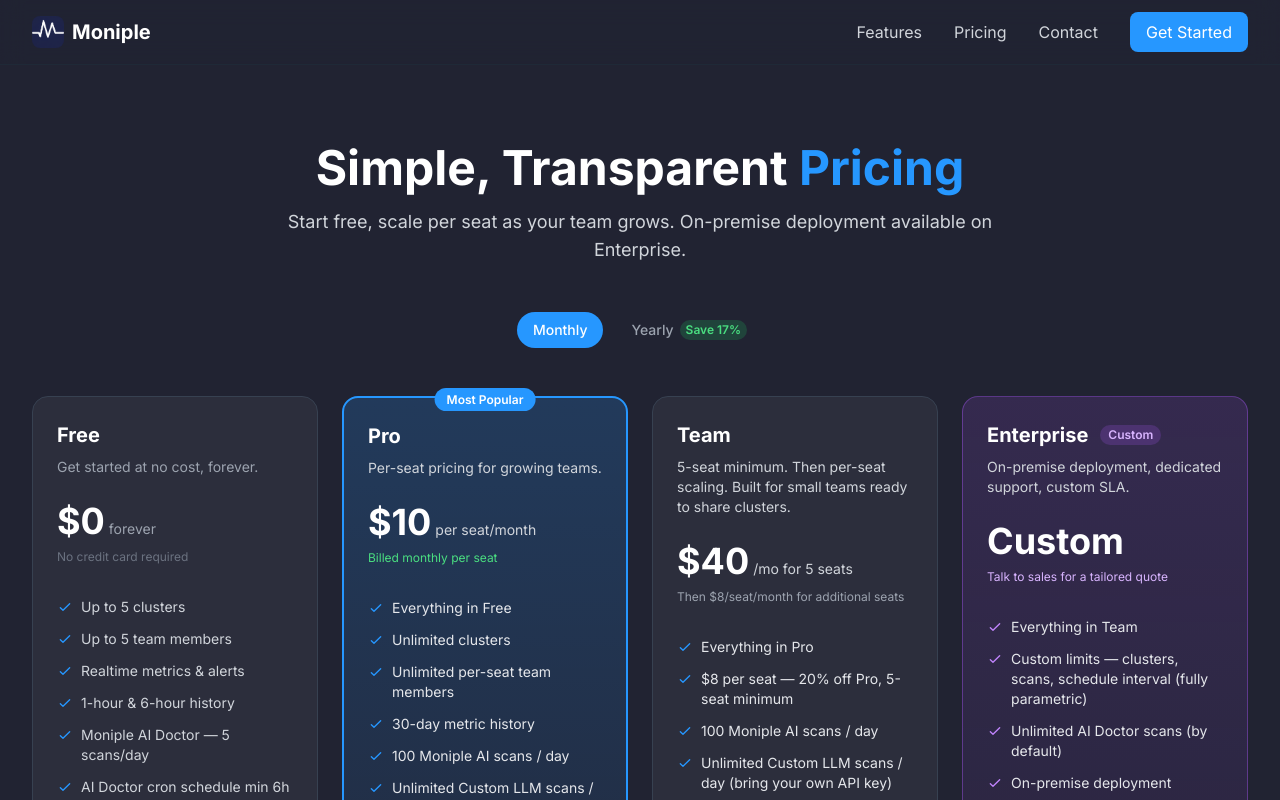
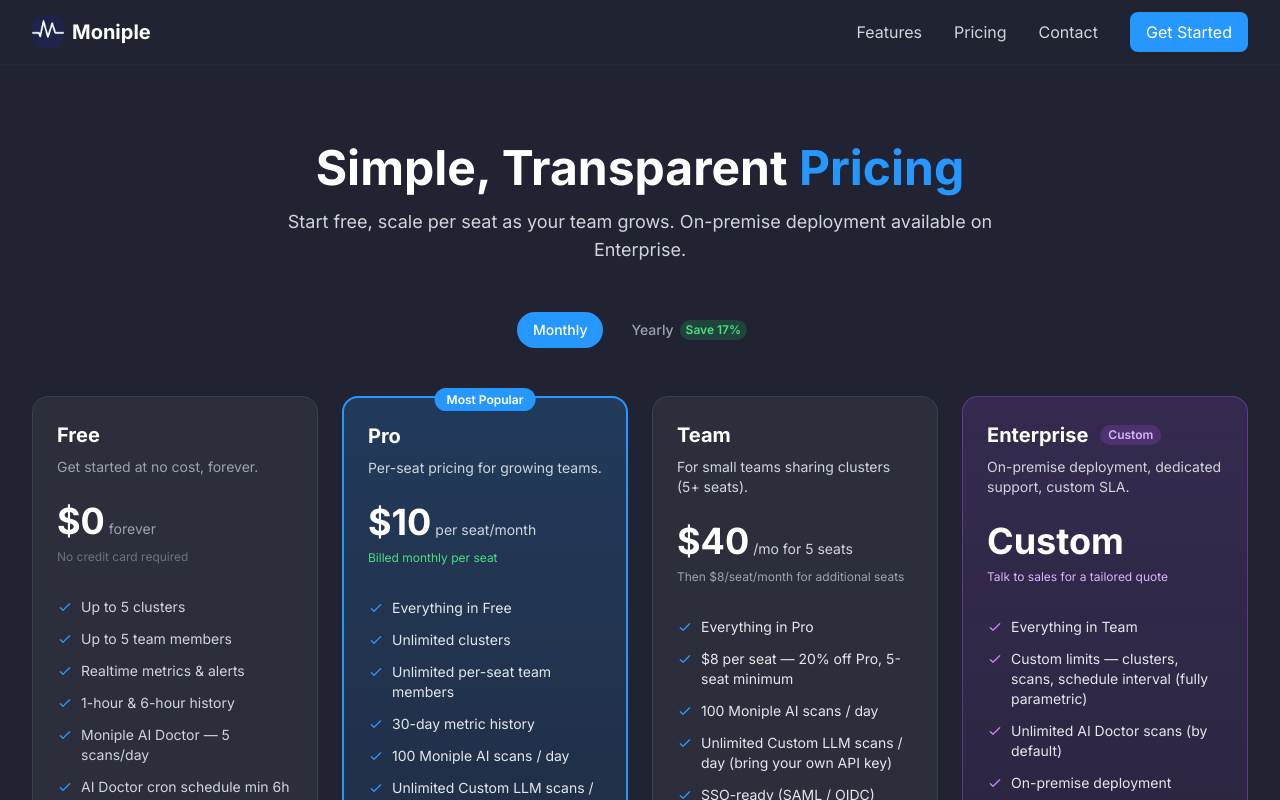
Before and after one commit to muhgumus/moniple-web, a Next.js app: page /pricing in a window 1280 px wide. Shown: the top 800 px of the page. Built offline with nearby package versions, Linux system fonts and the light colour scheme.

Commit message:
moniple-web: shorten Team card description for price alignment
Longer description was pushing $40 below $10 Pro price. Shorter copy
keeps intent on one line so both price labels sit on the same row.

```diff
--- a/src/app/pricing/page.tsx
+++ b/src/app/pricing/page.tsx
@@ -201,7 +201,7 @@
           <div className="rounded-2xl p-6 bg-white/5 border border-gray-700 flex flex-col">
             <h2 className="text-xl font-bold text-white">Team</h2>
             <p className="mt-2 text-sm text-gray-300">
-              5-seat minimum. Then per-seat scaling. Built for small teams ready to share clusters.
+              For small teams sharing clusters (5+ seats).
             </p>
 
             <div className="mt-6">
```
